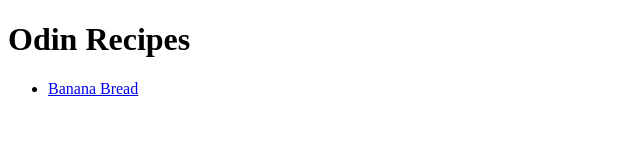
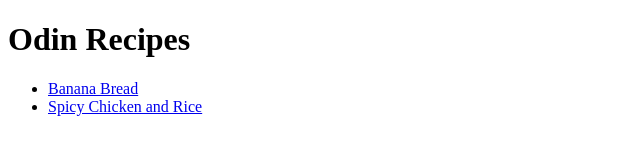
Before and after one commit to Eliott01/odin-recipes, a plain HTML site: page index.html in a window 1280 px wide. Shown: the whole page, without its empty margins (0-640 px from the left). Drawn offline with Linux system fonts and the light colour scheme.

Commit message:
Added link to new recipe

```diff
--- a/index.html
+++ b/index.html
@@ -10,7 +10,7 @@
         <p>
             <ul>
                 <li><a href="recipes/banana-b.html">Banana Bread </a></li>
-                <!--Add <li> and recipe link-->
+                <li><a href="recipes/chicken-rice.html">Spicy Chicken and Rice</a></li>
             </ul>
         </p>
     </body>
```
Also changed, not shown: recipes/chicken-rice.html (+5 -4 lines).
